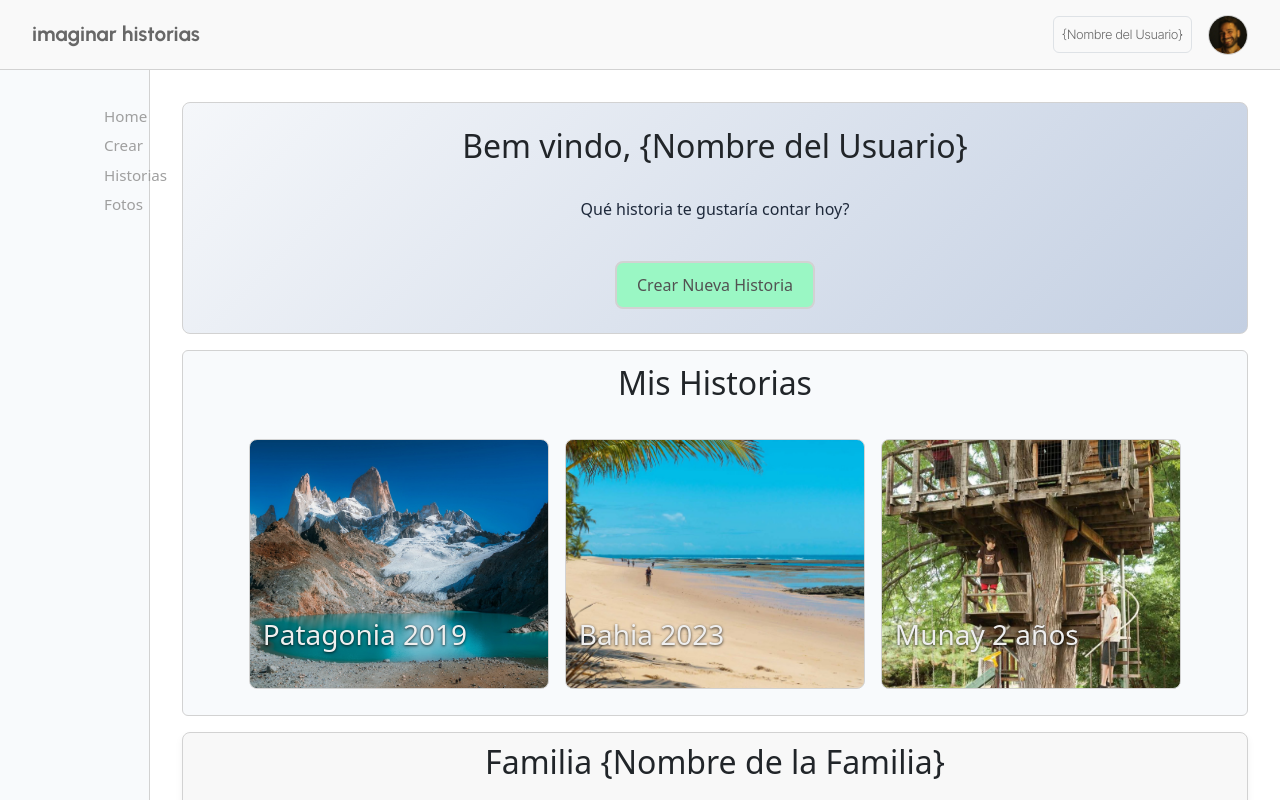
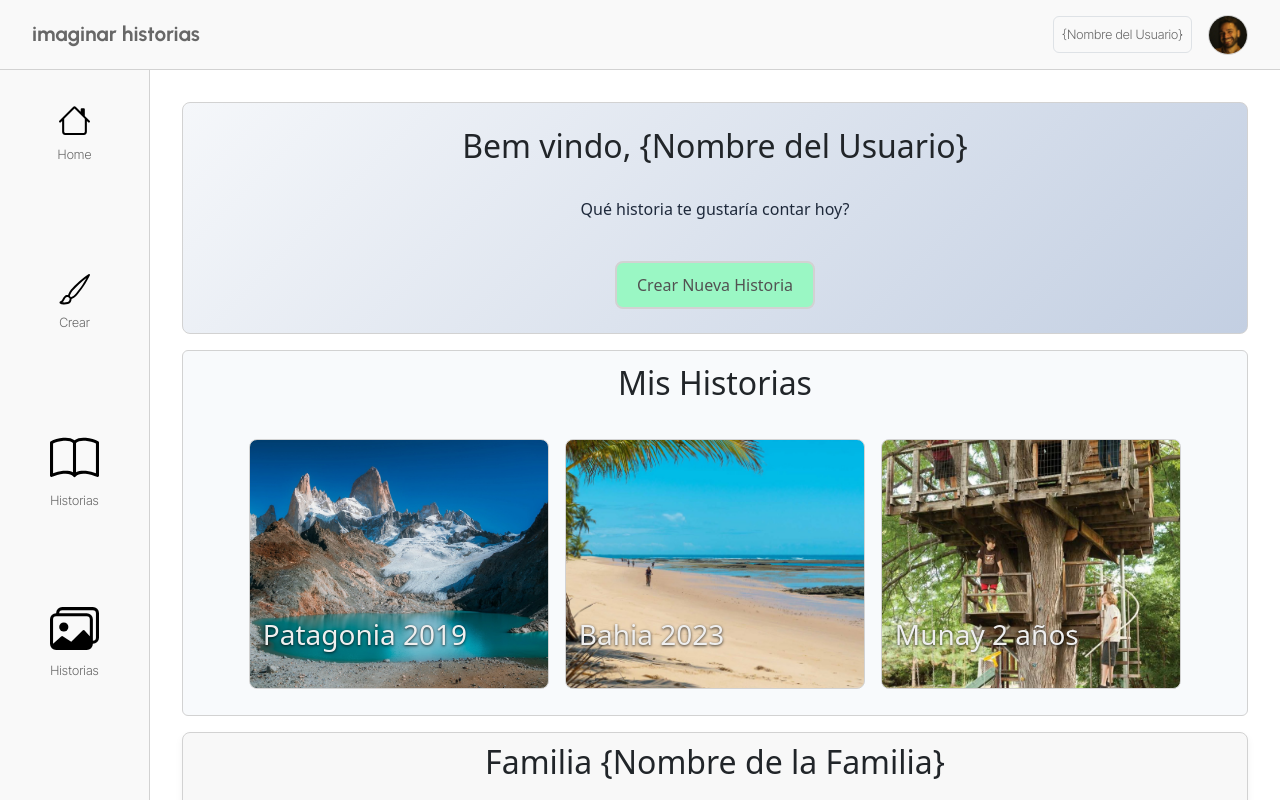
Before and after one commit to jonatas-imaginarai/DesarrolloWeb_2aEntrega_FreireGiordano-Jonatas, a plain HTML site: page index.html in a window 1280 px wide. Shown: the top 800 px of the page. Drawn offline with nearby package versions, Linux system fonts and the light colour scheme.

Commit message:
v2.1 Cambios hechos en el aside-sidebar

```diff
--- a/assets/css/style.css
+++ b/assets/css/style.css
@@ -126,8 +126,6 @@ header {
   z-index: 100;
 }
 
-
-
 .hamburguesa button {
   background-color: var(--color-bg-body);
 }
@@ -147,6 +145,7 @@ header {
 
 .boton-nav-hamburguesa {
   text-decoration: none;
+  font-family: "Inter Tight", sans-serif;
   font-weight: 700;
   font-style: normal;
   font-size: 1.3rem;
@@ -175,28 +174,83 @@ header {
 
 }
 
-/* --- Texto --- */
-/* p,
-span,
-li,
-a,
-button,
-input,
-label {
-  font-family: 'Roboto', sans-serif;
-  font-weight: 400;
+/* --- Sidebar --- */
+.sidebar {
+  background-color: var(--color-bg-body);
+  width: 150px;
+  border-right: 1px solid var(--color-border);
+}
+
+.boton-nav-sidebar {
+  text-decoration: none;
+  font-family: "Inter Tight", sans-serif;
+  font-weight: 300;
+  font-style: normal;
+  font-size: 0.8rem;
+  transition: 0.15s ease;
+  color: var(--color-heading);
+}
+
+.boton-nav-sidebar:hover {
+  color: var(--color-text-important);
+}
+
+.boton-nav-sidebar:active {
+  color: rgb(107, 107, 107)
+}
+
+
+.boton-icon-sidebar {
+  transition: 0.2s ease;
+  width: 80px;
+  height: 80px;
+}
+
+.boton-icon-sidebar:hover {
+  border: 1px solid var(--color-border);
+  background-color: var(--color-bg-hover);
+  cursor: pointer;
+  color: var(--color-text-important);
+  border-radius: 6px;
+  padding-left: 8px;
+  padding-right: 8px;
+  color: var(--color-text-hover);
+}
+
+/* .sidebar a {
+  text-decoration: none;
+  color: var(--color-text);
+  display: flex;
+  align-items: center;
+  font-size: 0.95rem;
+  font-weight: 500;
+  padding: 0.2rem 2.5rem;
+  border-radius: 6px;
+  transition: var(--transition);
 } */
 
-/* --- Body --- */
-/* body {
-  background-color: var(--color-surface);
-  color: var(--color-text);
-  font-family: var(--font-secondary), var(--font-primary), sans-serif;
-  font-size: 1rem;
-  line-height: 1.6;
+/* .sidebar a:hover {
+  background-color: var(--color-bg-hover);
+  color: var(--color-text-hover);
 } */
 
-/* --- Main --- */
+
+/* .header-crear {
+  display: flex;
+  flex-direction: row;
+  gap: 1rem;
+  align-items: center;
+  margin-right: 1rem;
+} */
+
+/* .header-crear ul {
+  display: flex;
+  flex-direction: row;
+  gap: 1rem;
+  align-items: center;
+  margin-right: 1rem;
+} */
+
 main {
   display: flex;
   flex-direction: column;
@@ -207,54 +261,7 @@ main {
   gap: 1rem;
 }
 
-/* --- Sidebar --- */
-.sidebar {
-  background-color: var(--color-surface);
-  width: 150px;
-  display: flex;
-  flex-direction: column;
-  border-right: 1px solid var(--color-border);
-  position: fixed;
-  align-items: center;
-  justify-content: space-between;
-  height: 100vh;
-  padding: 2rem;
-  gap: 2rem;
-}
 
-.sidebar a {
-  text-decoration: none;
-  color: var(--color-text);
-  display: flex;
-  align-items: center;
-  font-size: 0.95rem;
-  font-weight: 500;
-  padding: 0.2rem 2.5rem;
-  border-radius: 6px;
-  transition: var(--transition);
-}
-
-.sidebar a:hover {
-  background-color: var(--color-bg-hover);
-  color: var(--color-text-hover);
-}
-
-
-.header-crear {
-  display: flex;
-  flex-direction: row;
-  gap: 1rem;
-  align-items: center;
-  margin-right: 1rem;
-}
-
-.header-crear ul {
-  display: flex;
-  flex-direction: row;
-  gap: 1rem;
-  align-items: center;
-  margin-right: 1rem;
-}
 
 
 /* --- Section General --- */
--- a/index.html
+++ b/index.html
@@ -36,7 +36,8 @@
                 </div>
             </nav>
 
-            <div class="collapse background-cuerpo-hamburguesa text-center border rounded" id="navbarToggleExternalContent">
+            <div class="collapse background-cuerpo-hamburguesa text-center border rounded"
+                id="navbarToggleExternalContent">
                 <div class="p-4">
                     <li><a href="./index.html" class="boton-nav-hamburguesa">Home</a></li>
                     <li><a href="./pages/crear.html" class="boton-nav-hamburguesa">Crear</a></li>
@@ -50,13 +51,34 @@
 
 
     <!-- ===== SIDEBAR ===== -->
-    <aside class="sidebar d-none d-sm-block">
-        <nav>
-            <ul>
-                <li><a href="./index.html" class="nav-btn">Home</a></li>
-                <li><a href="./pages/crear.html" class="nav-btn">Crear</a></li>
-                <li><a href="./pages/historias.html" class="nav-btn">Historias</a></li>
-                <li><a href="./pages/fotos.html" class="nav-btn">Fotos</a></li>
+    <aside
+        class="sidebar d-none d-sm-block vh-100 d-flex flex-column position-fixed justify-content-center align-items-center p-2 gap-3">
+        <nav class="h-75 d-flex flex-column justify-content-center align-items-center mt-3">
+            <ul class="d-flex flex-column justify-content-between align-items-center h-100 m-0 ps-0">
+                <div class="boton-icon-sidebar d-flex flex-column align-items-center justify-content-center p-1">
+                    <a href="./index.html" class="boton-nav-sidebar text-decoration-none p-2">
+                        <img src="./assets/icons/home-icon.svg" alt="home-icon" class="w-100 mb-2">
+                        <li class="object-fit">Home</li>
+                    </a>
+                </div>
+                <div class="boton-icon-sidebar d-flex flex-column align-items-center justify-content-center p-1">
+                    <a href="./pages/crear.html" class="boton-nav-sidebar text-decoration-none p-2">
+                        <img src="./assets/icons/crear-icon.svg" alt="home-icon" class="w-100 mb-2">
+                        <li class="object-fit">Crear</li>
+                    </a>
+                </div>
+                <div class="boton-icon-sidebar d-flex flex-column align-items-center justify-content-center p-1">
+                    <a href="./pages/historias.html" class="boton-nav-sidebar text-decoration-none p-2">
+                        <img src="./assets/icons/historias-icon.svg" alt="home-icon" class="w-100 mb-2">
+                        <li class="object-fit">Historias</li>
+                    </a>
+                </div>
+                <div class="boton-icon-sidebar d-flex flex-column align-items-center justify-content-center p-1">
+                    <a href="./pages/fotos.html" class="boton-nav-sidebar text-decoration-none p-2">
+                        <img src="./assets/icons/fotos-icon.svg" alt="home-icon" class="w-100 mb-2">
+                        <li class="object-fit">Historias</li>
+                    </a>
+                </div>
             </ul>
         </nav>
     </aside>
```
Also changed, not shown: assets/icons/crear-icon.svg (added), assets/icons/fotos-icon.svg (added), assets/icons/historias-icon.svg (added), assets/icons/home-icon.svg (added).
